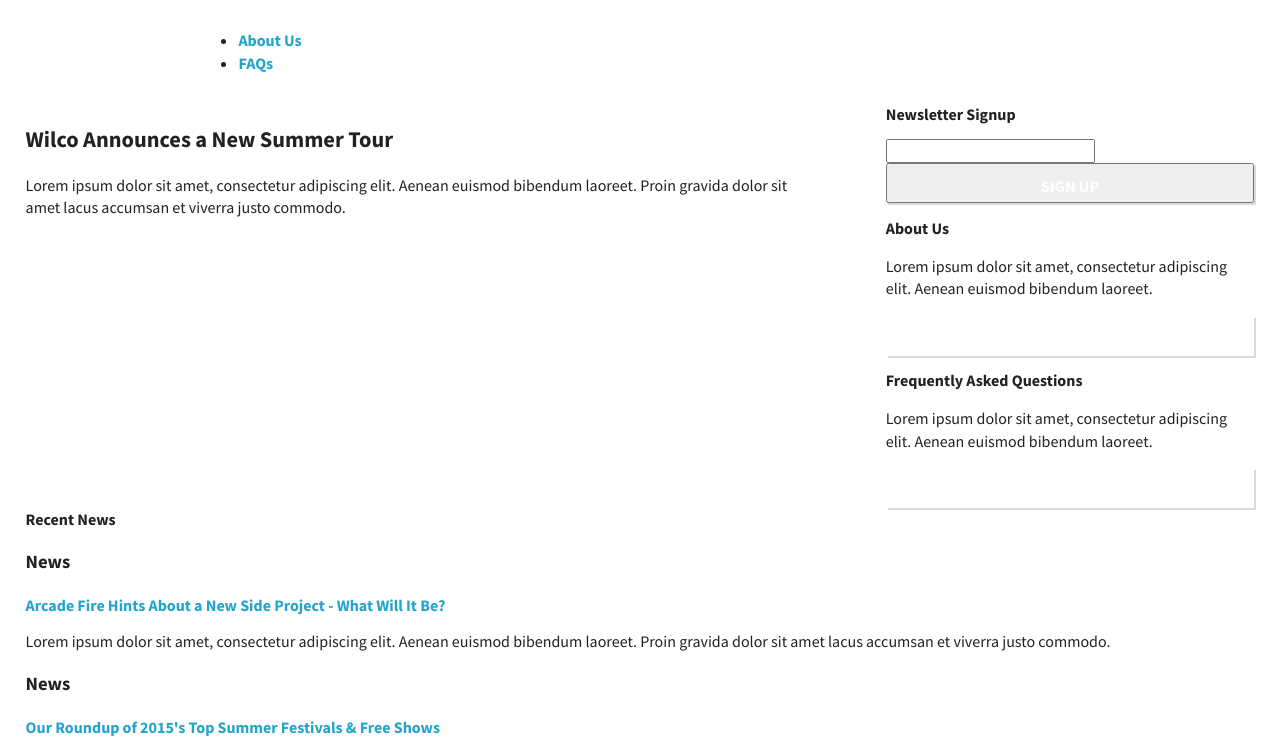
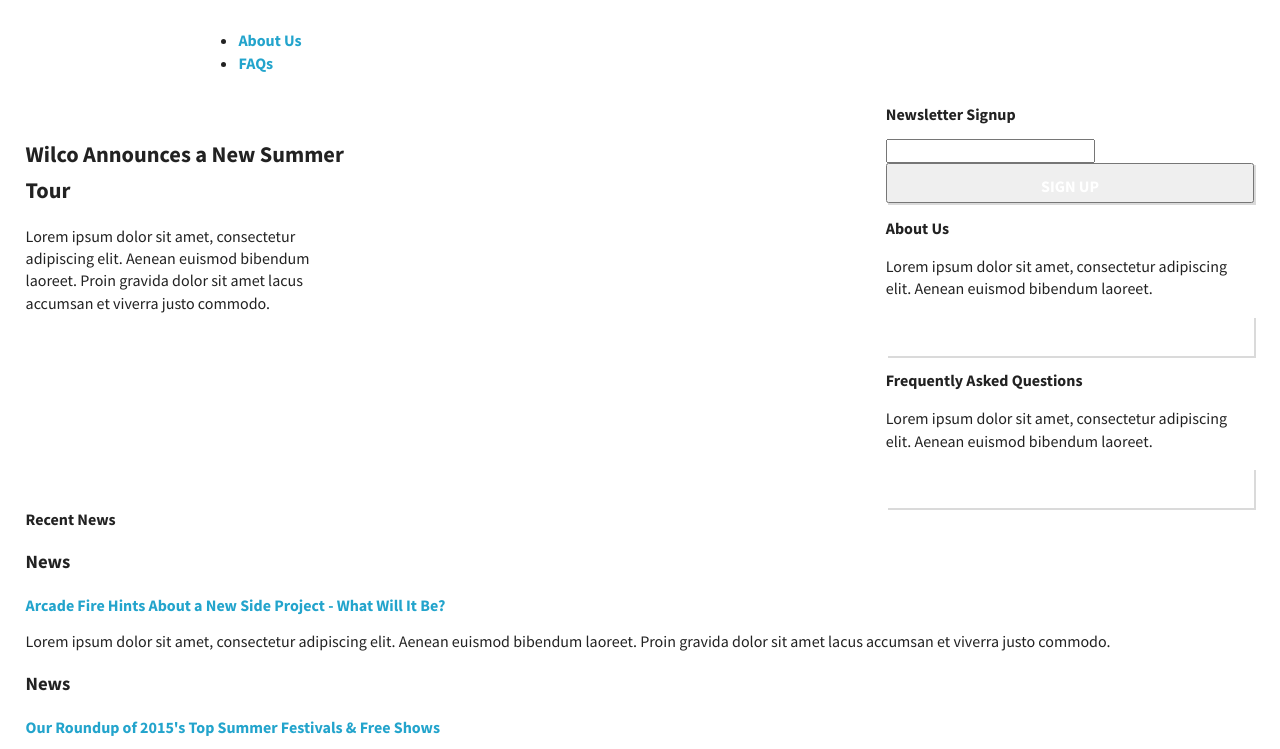
Before and after one commit to skillcrush/206-unplugged, a plain HTML site: page index.html in a window 1280 px wide. Shown: the part 43-792 px from the top of the page. Drawn offline with nearby package versions, Linux system fonts and the light colour scheme.

Commit message:
adding a missing class

```diff
--- a/index.html
+++ b/index.html
@@ -52,7 +52,7 @@
            <figure class="top-img">
 
            </figure>
-           <header>
+           <header class="top-info">
              <h1>Wilco Announces a New Summer Tour</h1>
              <p>Lorem ipsum dolor sit amet, consectetur adipiscing elit. Aenean euismod bibendum laoreet. Proin gravida dolor sit amet lacus accumsan et viverra justo commodo.</p>
            </header>
```
